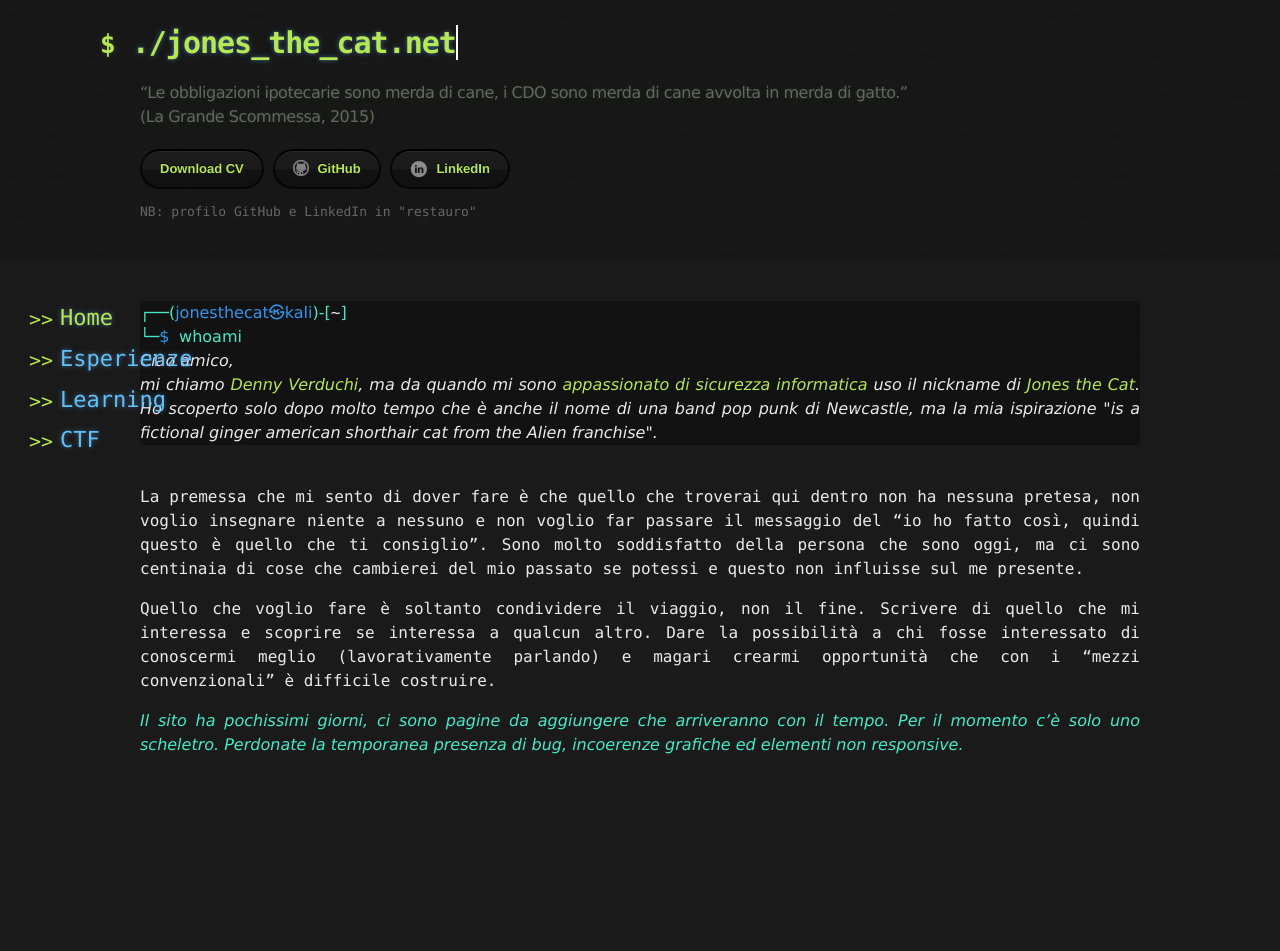
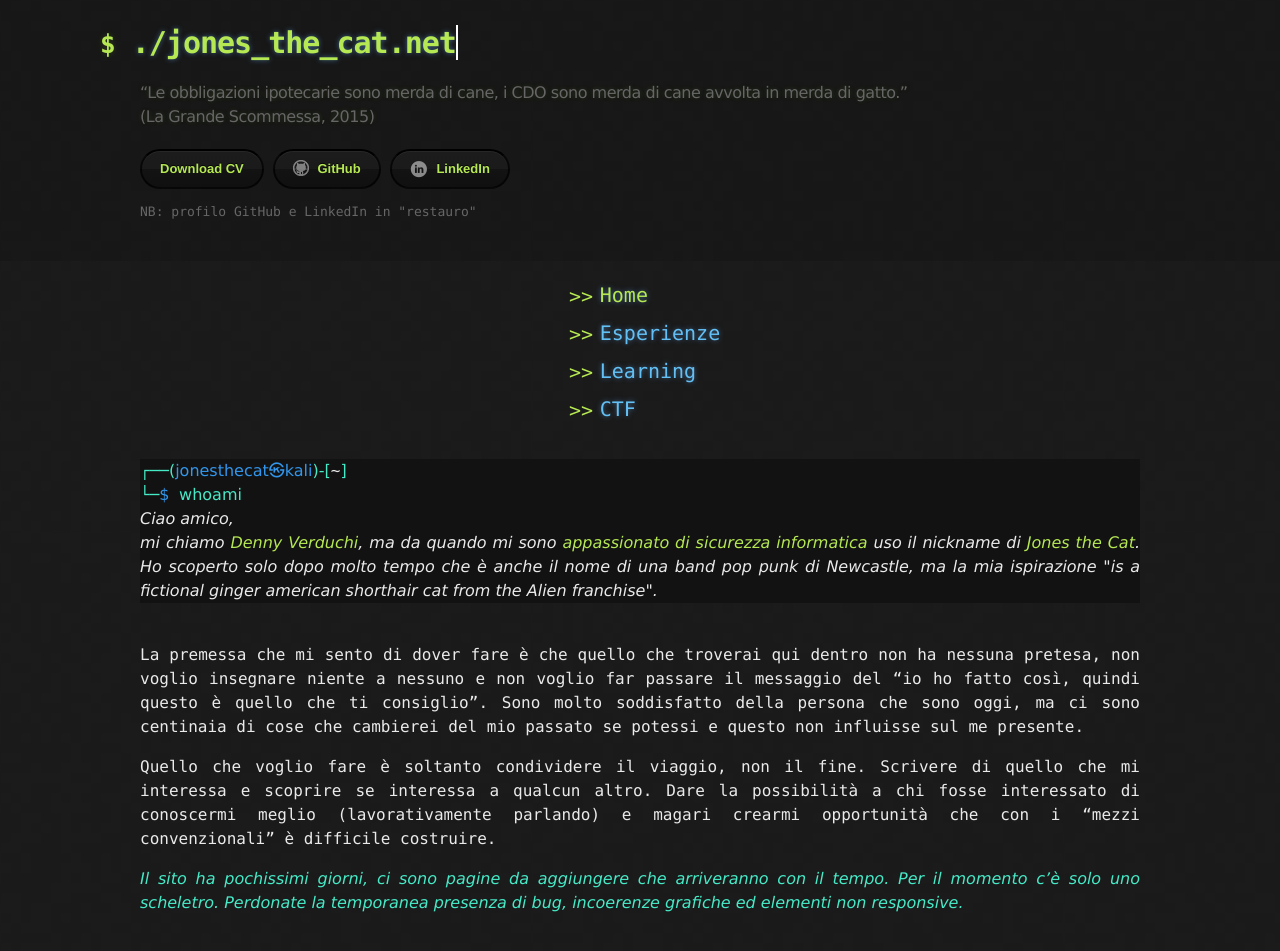
Before and after one commit to dennyverduchi/dennyverduchi.github.io, a Jekyll site: the page built from index.md, in a window 1280 px wide and 1135 px high. Shown: the top 951 px of the window. Built offline with Jekyll 4.4.1, drawn with Linux system fonts in a browser that asks for light colours.

Commit message:
css fix for menu

```diff
--- a/_layouts/default.html
+++ b/_layouts/default.html
@@ -52,7 +52,8 @@
     </div>
   </header>
 
-  <div class="nav-menu">
+  <div class="row">
+    <div class="col-menu">
       <ul>
         {% for item in site.data.navigation %}
         <li class="menu-element"><a href="{{ item.link }}" {% if page.url==item.link %}style="color: #b5e853" {% else
@@ -61,8 +62,17 @@
       </ul>
     </div>
 
-  <div class="container-body">
+    <div class="col-content">
+      <div class="second-menu">
+        <ul>
+          {% for item in site.data.navigation %}
+          <li class="menu-element"><a href="{{ item.link }}" {% if page.url==item.link %}style="color: #b5e853" {% else
+              %}style={color: #3196ec} :hover{color: #46eac7}{% endif %}>{{ item.name }}</a></li>
+          {% endfor %}
+        </ul>
+      </div>
       <section id="main_content">{{ content }}</section>
+    </div>
   </div>
 
   <button onclick="topFunction()" class="btn" id="scroll-top-button" title="Go to top">$ ./TOP</button>
--- a/_sass/jekyll-theme-hacker.scss
+++ b/_sass/jekyll-theme-hacker.scss
@@ -24,18 +24,73 @@ body {
   font-family: Monaco, "Bitstream Vera Sans Mono", "Lucida Console", Terminal, monospace;
 }
 
+/* Navigation menu
+*/
+
+.row {
+  display: flex;
+  flex-wrap: wrap;
+}
+
+.col-menu {
+  visibility: visible;
+  width: 90%;
+  max-width: $container-max-width;
+  margin: 40px 20px 0;
+  box-sizing: border-box;
+
+  font-size: 20px;
+  list-style-type: none;
+  justify-content: center;
+  justify-items: center;
+  position: fixed; /* Make it stick, even on scroll */
+  overflow: auto; /* Enable scrolling if the sidenav has too much content */
+}
+
+.second-menu {
+  visibility: hidden;
+  position: absolute;
+  box-sizing: border-box;
+  font-size: 20px;
+  list-style-type: none;
+  justify-content: center;
+  justify-items: center;
+  overflow: auto; /* Enable scrolling if the sidenav has too much content */
+}
+
+.col-content {
+  width: 90%;
+  max-width: $container-max-width;
+  margin: 40px auto 200px;
+  box-sizing: border-box;
+}
+
+.menu-element {
+  margin-bottom: 10px;
+}
+
+@media screen and (max-width: 1400px) {
+  .col-content {
+    margin: 0px auto 200px;
+  }
+
+  .second-menu {
+    visibility: visible;
+    position: relative;
+  }
+
+  .col-menu {
+    margin: 0px;
+    visibility: hidden;
+  }
+}
+
 /* General & 'Reset' Stuff */
 
 .container-header {
   width: 90%;
   max-width: $container-max-width;
   margin: 0 auto;
-}
-
-.container-body {
-  width: 90%;
-  max-width: $container-max-width;
-  margin: 40px auto 200px;
 }
 
 section {
@@ -96,25 +151,6 @@ header h2 {
   display: inline-block;
   text-align: center;
   margin: 0;
-}
-
-/* Navigation menu
-*/
-
-.nav-menu {
-  font-size: 22px;
-  // list-style-type: none;
-  padding: 20px 20px;
-  justify-content: center;
-  justify-items: center;
-  width: auto;
-  height: 100%; /* Full height */
-  position: fixed; /* Make it stick, even on scroll */
-  overflow: auto; /* Enable scrolling if the sidenav has too much content */
-}
-
-.menu-element {
-  margin-bottom: 10px;
 }
 
 /* Main Content
```
Also changed, not shown: 1 other file. Lines whose indentation alone changed are shown as unchanged.
